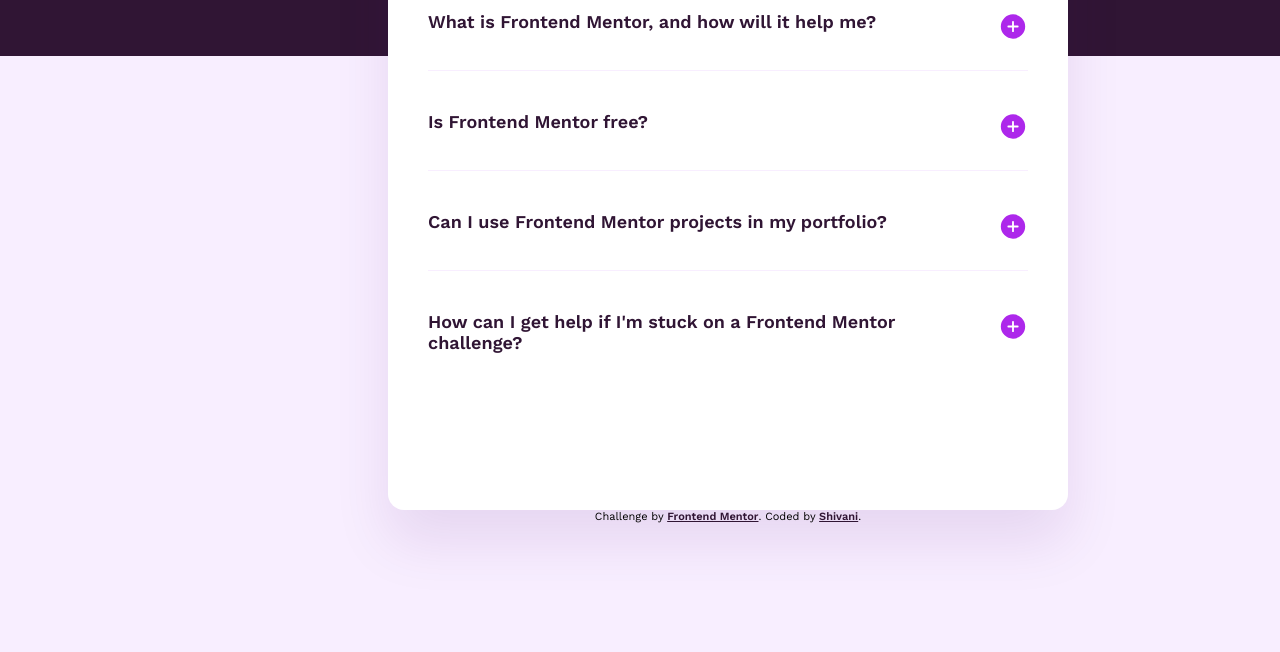
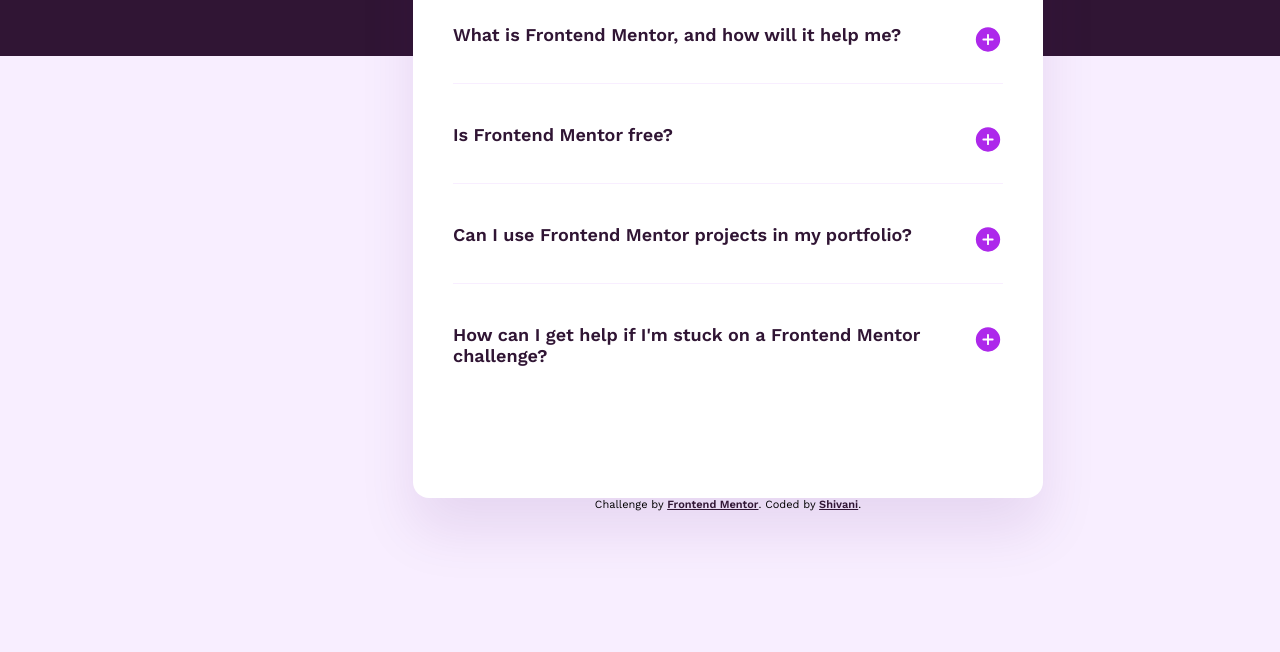
Before and after one commit to xxivani/faq-accordion, a plain HTML site: page index.html in a window 1280 px wide. Shown: the part 264-916 px from the top of the page. Drawn offline with Linux system fonts and the light colour scheme.

Commit message:
Update style.css

```diff
--- a/style.css
+++ b/style.css
@@ -19,8 +19,8 @@
 
 .card {
   display: flex;
-  width: 600px;
-  height: 565px;
+  width: 550px;
+  height: 540px;
   padding: 40px;
   flex-direction: column;
   align-items: flex-start;
```
